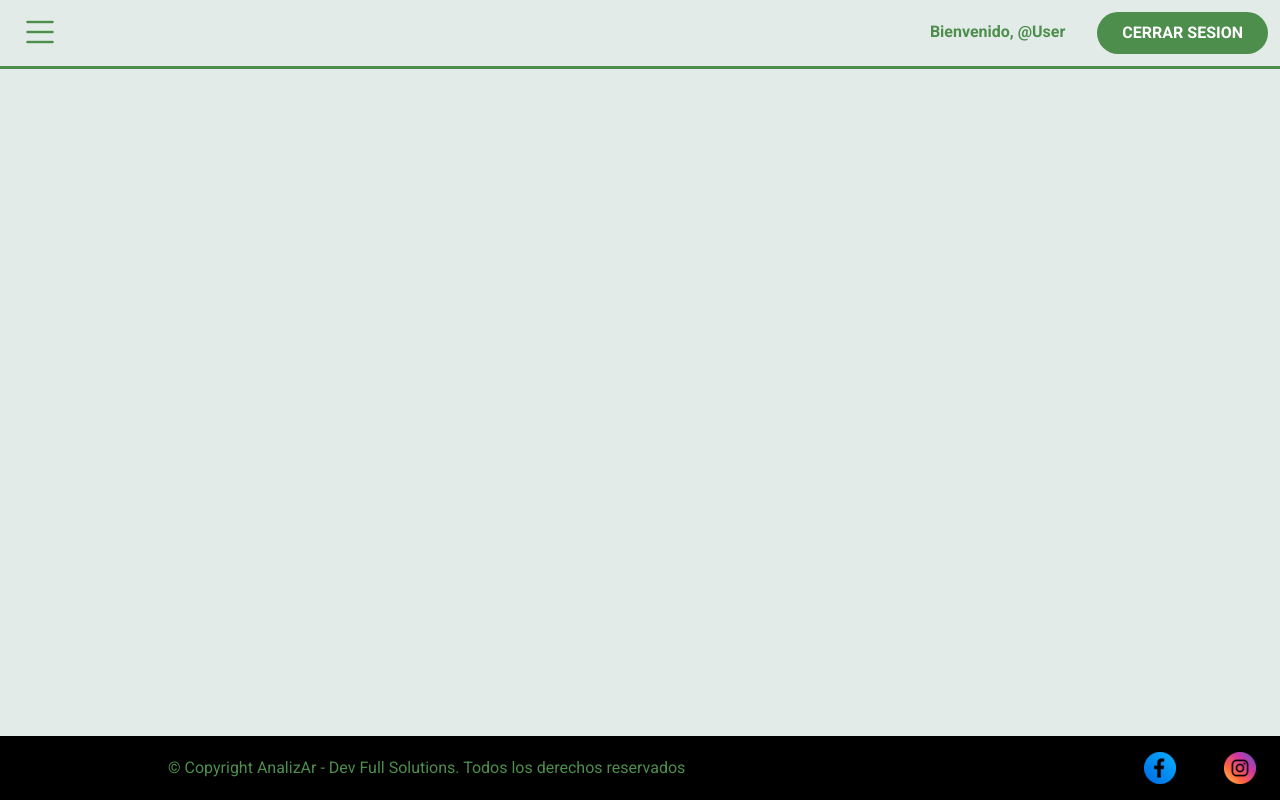
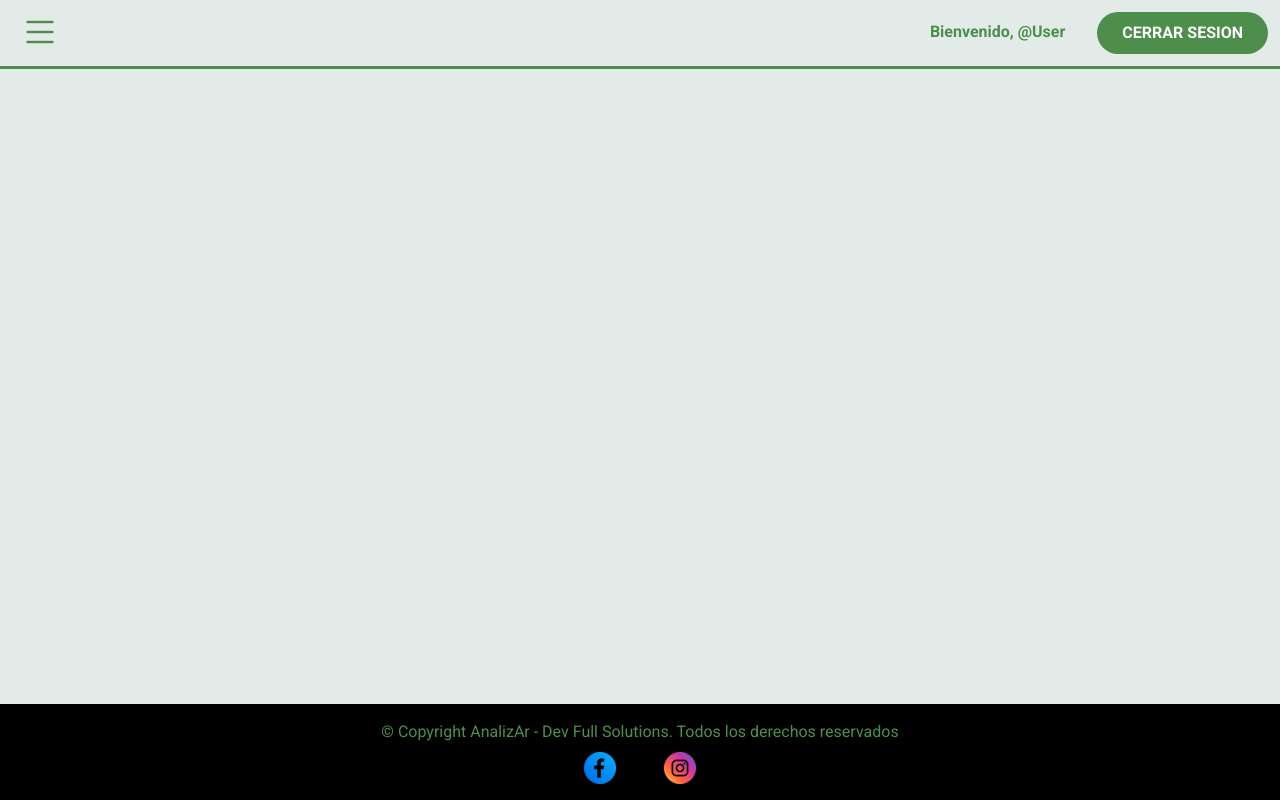
Before and after one commit to Frangia22/analizarBeta, a plain HTML site: page views/home.html in a window 1280 px wide. Drawn offline with nearby package versions, Linux system fonts and the light colour scheme.

Commit message:
modify footer

```diff
--- a/views/home.html
+++ b/views/home.html
@@ -39,11 +39,11 @@
         </div>
     </nav>
     <footer class="d-flex flex-wrap justify-content-between align-items-center py-3 fixed-bottom bg-black">
-        <div class="col-md-8 d-flex align-items-center">
+        <div class="col-md-12 d-flex align-items-center mb-2">
           <span class="m-auto mb-3 mb-md-0 text-green">© Copyright AnalizAr - Dev Full Solutions. Todos los derechos reservados</span>
         </div>
 
-        <ul class="nav col-md-4 justify-content-end list-unstyled d-flex">
+        <ul class="nav col-md-12 justify-content-center list-unstyled d-flex">
           <li class="mx-4"><a class="text-white" href="#"><img src="../static/img/facebook.png" alt="¡Seguinos en Facebook!"></a></li>
           <li class="mx-4"><a class="text-muted" href="#"><img src="../static/img/instagram.png" alt="¡Seguinos en Instagram!"></a></li>
         </ul>
```
